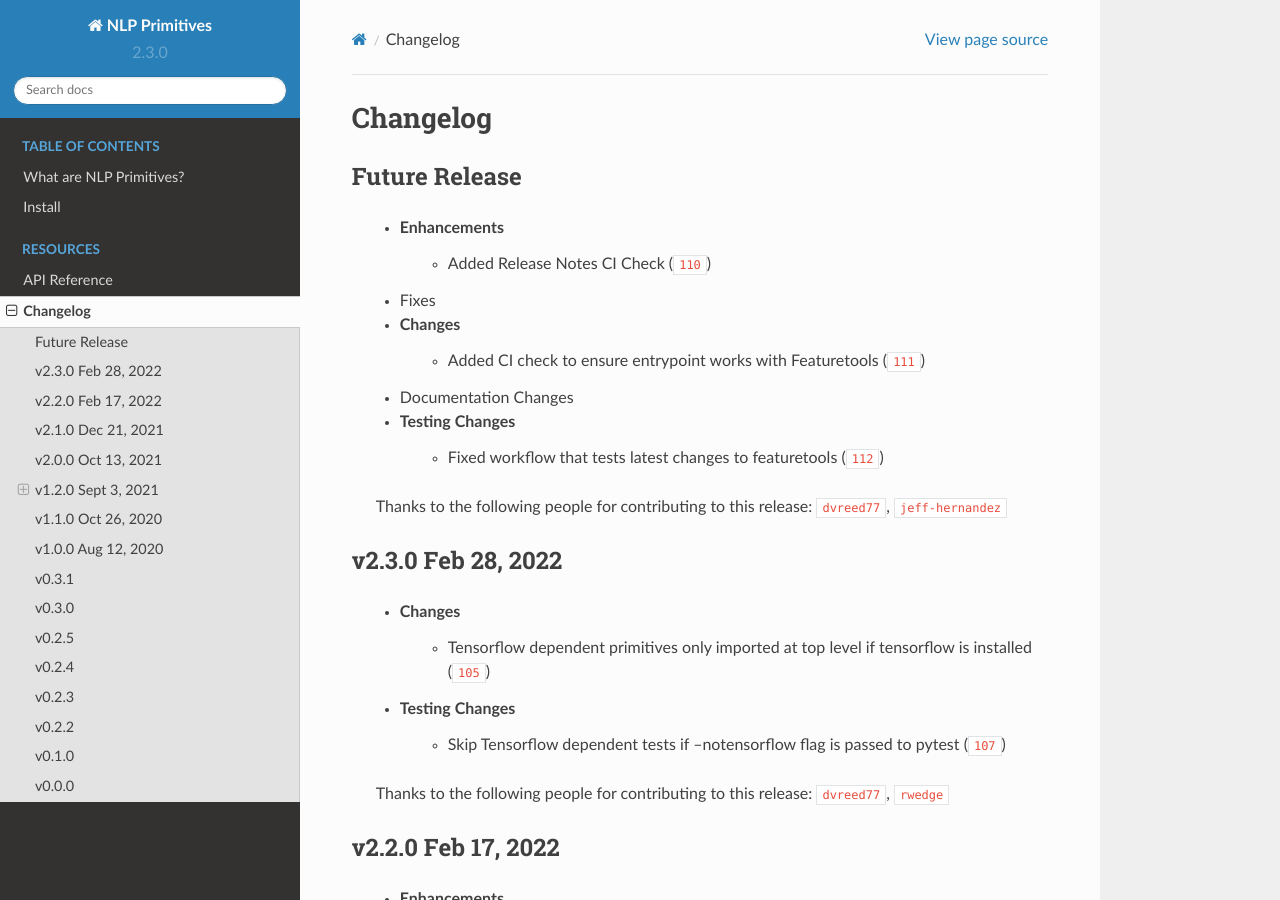
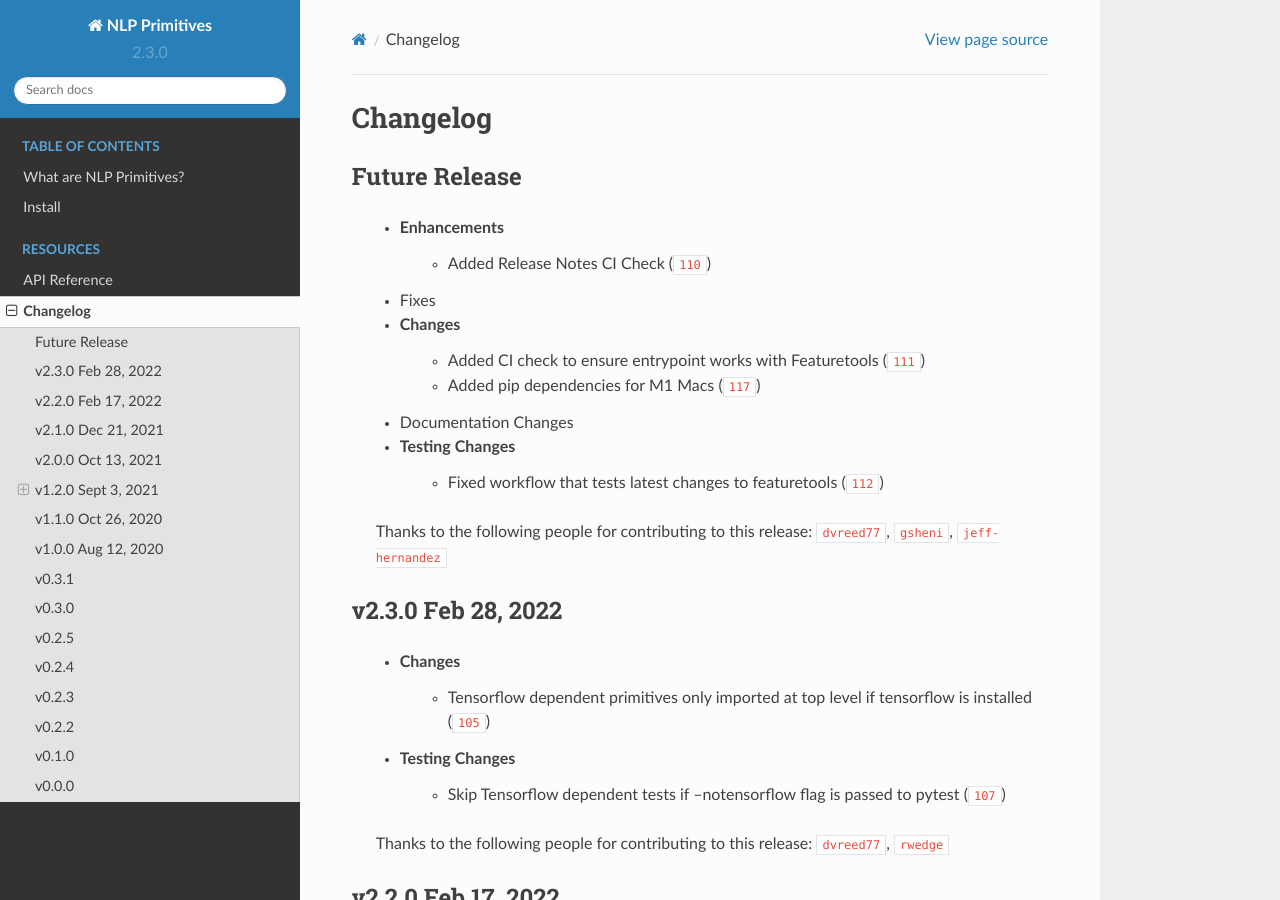
Before and after one commit to alteryx/nlp_primitives, a Sphinx documentation site: the page built from docs/source/changelog.rst, in a window 1280 px wide and 900 px high. Built offline with Sphinx 7.4.7 and the Read the Docs theme 2.0.0, drawn with Linux system fonts in a browser that asks for light colours; cross-references to code outside the pages are shown as plain code.

Commit message:
Update changelog.rst

```diff
--- a/docs/source/changelog.rst
+++ b/docs/source/changelog.rst
@@ -9,12 +9,13 @@ Future Release
     * Fixes
     * Changes
         * Added CI check to ensure entrypoint works with Featuretools (:pr:`111`)
+        * Added pip dependencies for M1 Macs (:pr:`117`)
     * Documentation Changes
     * Testing Changes
         * Fixed workflow that tests latest changes to featuretools (:pr:`112`)
 
     Thanks to the following people for contributing to this release:
-    :user:`dvreed77`, :user:`jeff-hernandez`
+    :user:`dvreed77`, :user:`gsheni`, :user:`jeff-hernandez`
 
 v2.3.0 Feb 28, 2022
 ===================
```
